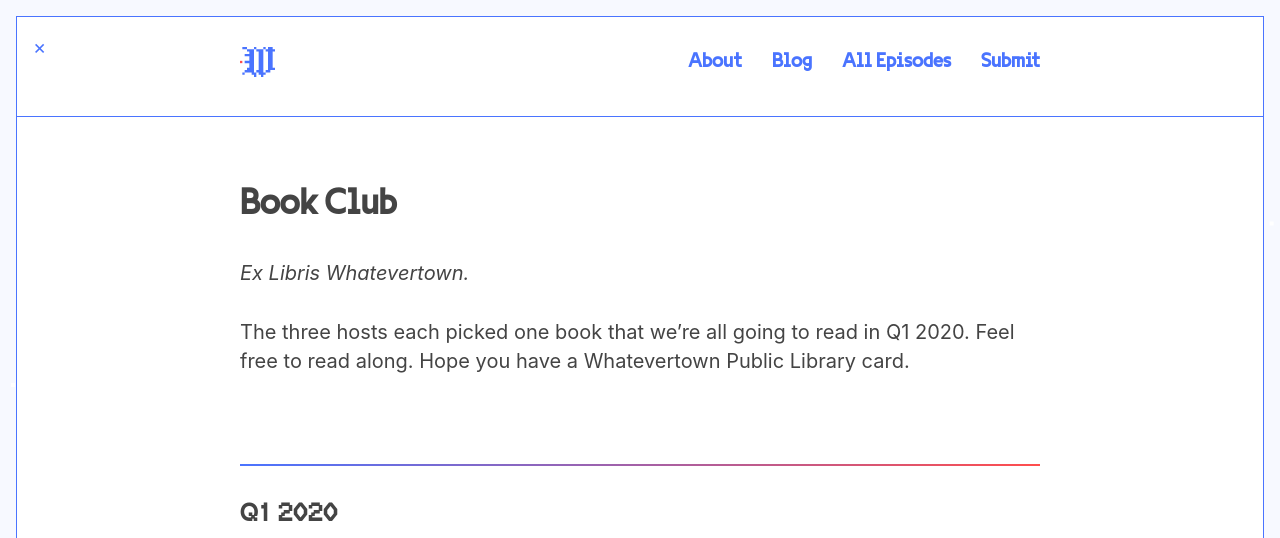
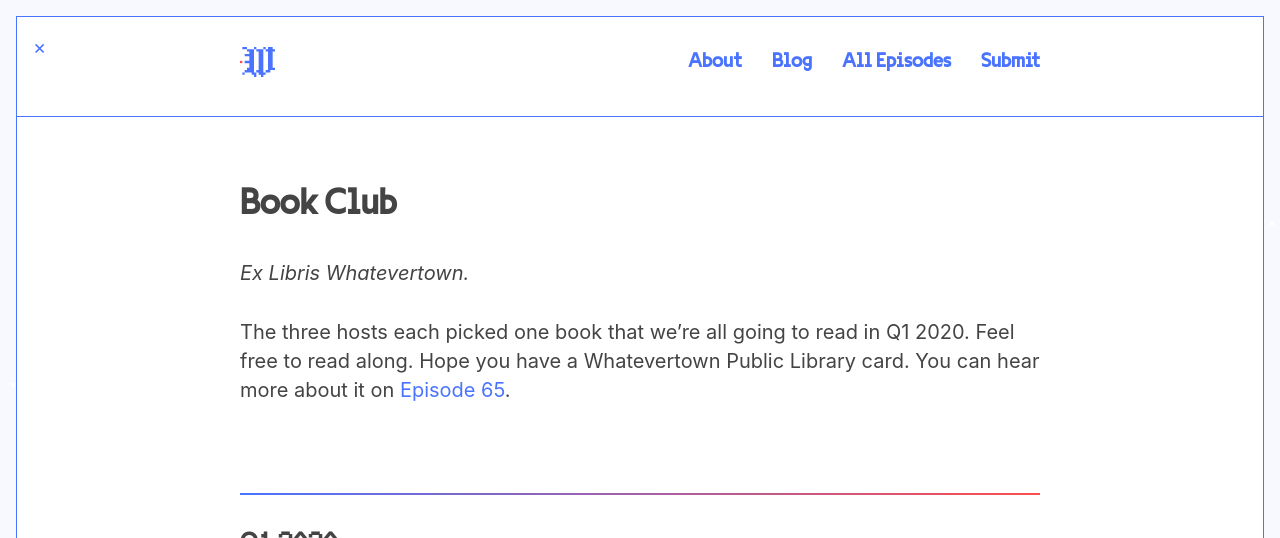
Before and after one commit to jondueck/whatevertown, a Jekyll site: the page built from book-club.md, in a window 1280 px wide and 900 px high, cut to the strip 0-538 px from the top of the window. Built offline with Jekyll 4.4.1, drawn with Linux system fonts in a browser that asks for light colours; some web fonts are replaced.

Commit message:
Updated Book Club

```diff
--- a/book-club.md
+++ b/book-club.md
@@ -38,4 +38,4 @@ layout: book_club
 
 *Ex Libris Whatevertown.*
 
-The three hosts each picked one book that we're all going to read in Q1 2020. Feel free to read along. Hope you have a Whatevertown Public Library card.
+The three hosts each picked one book that we're all going to read in Q1 2020. Feel free to read along. Hope you have a Whatevertown Public Library card. You can hear more about it on [Episode 65](/episode-65/).
```
